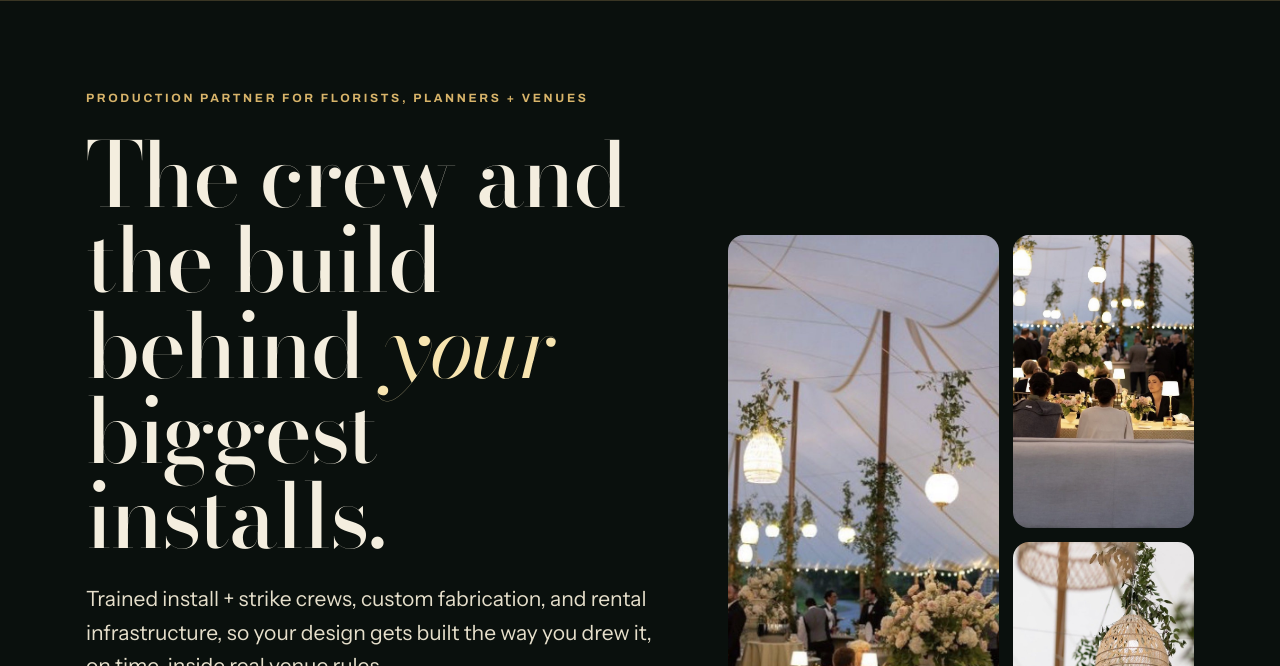
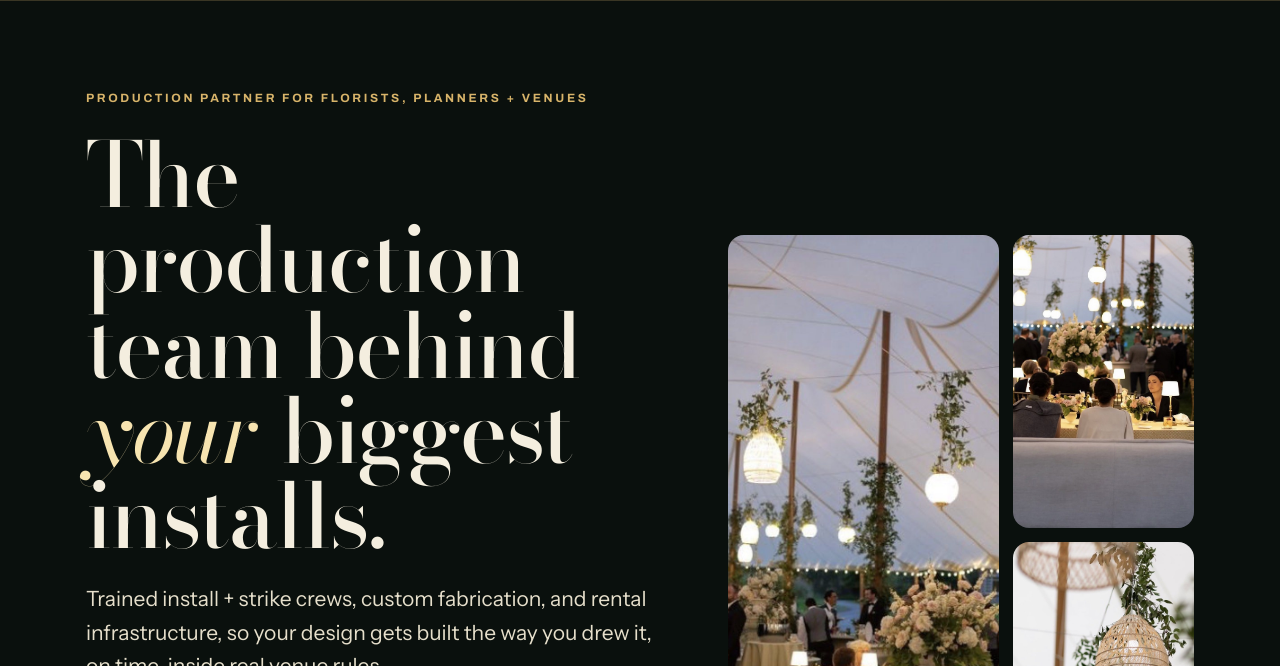
Before and after one commit to jerseystrikeco/jersey-strike-website, a website: page public/index.html in a window 1280 px wide. Shown: the part 134-800 px from the top of the page. Drawn offline with nearby package versions, Linux system fonts and the light colour scheme.

Commit message:
Add files via upload

```diff
--- a/public/index.html
+++ b/public/index.html
@@ -44,7 +44,7 @@
 <div style="max-width: 1140px; margin: 0 auto; padding: 88px 16px 96px; display: flex; flex-wrap: wrap; gap: 56px; align-items: center">
 <div style="flex: 1 1 520px; min-width: 0; display: flex; flex-direction: column; gap: 24px">
 <p style="margin: 0; font-family: 'Archivo', sans-serif; font-stretch: 125%; font-weight: 700; font-size: 12px; letter-spacing: 0.22em; text-transform: uppercase; color: #D8B46A">Production partner for florists, planners + venues</p>
-<h1 style="margin: 0; font-family: 'Bodoni Moda', serif; font-weight: 500; font-size: clamp(48px, 7vw, 96px); line-height: 0.95; letter-spacing: -0.02em">The crew and the build behind <em style="font-weight: 400; color: #F7E4B0">your</em> biggest installs.</h1>
+<h1 style="margin: 0; font-family: 'Bodoni Moda', serif; font-weight: 500; font-size: clamp(48px, 7vw, 96px); line-height: 0.95; letter-spacing: -0.02em">The production team behind <em style="font-weight: 400; color: #F7E4B0">your</em> biggest installs.</h1>
 <p style="margin: 0; font-size: clamp(18px, 2vw, 21px); max-width: 44ch; color: #E6DFCB">Trained install + strike crews, custom fabrication, and rental infrastructure, so your design gets built the way you drew it, on time, inside real venue rules.</p>
 <div style="display: flex; flex-wrap: wrap; gap: 14px; margin-top: 8px">
 <a href="/inquire/" style="display: inline-flex; align-items: center; min-height: 48px; box-sizing: border-box; padding: 0 26px; border-radius: 999px; border: 1px solid #D8B46A; background: linear-gradient(180deg, #F7E4B0, #D8B46A); color: #0A100D; text-decoration: none; font-weight: 600; font-size: 15px">Get a quote</a>
```
